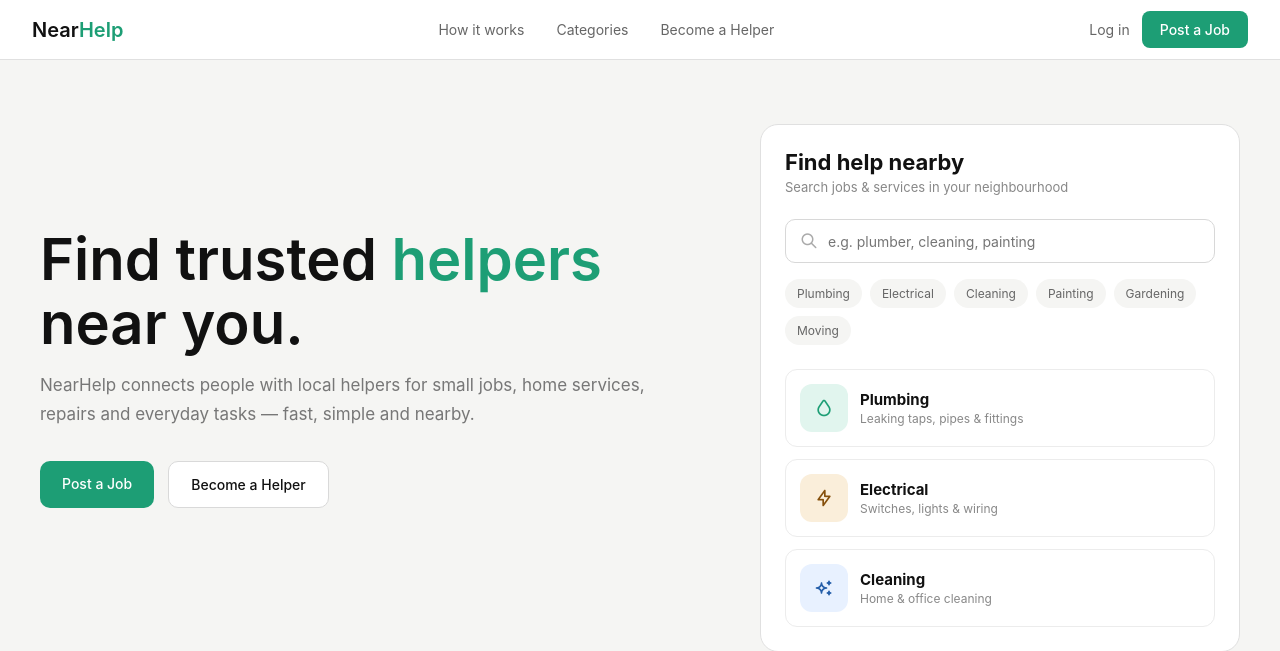
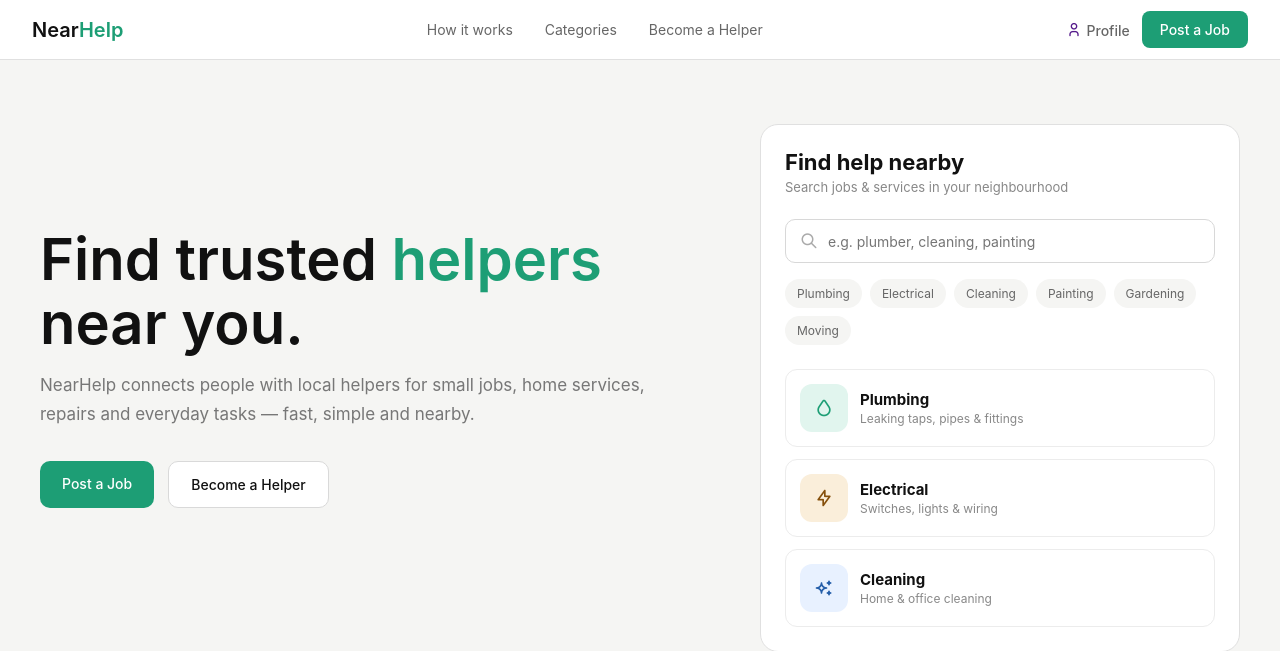
Before and after one commit to irfanashraf-1/NearHelp, a Django app: page /Home in a window 1280 px wide. Shown: the top 651 px of the page. Run offline with Django 5.2, Linux system fonts and the light colour scheme.

Commit message:
6th commit

```diff
--- a/projectnearhelpapp/models.py
+++ b/projectnearhelpapp/models.py
@@ -3,7 +3,7 @@ from django.db import models
 # Create your models here.
 class Client_details(models.Model):
         Fullname = models.CharField(max_length=50)
-        Phone_number = models.IntegerField(max_length=10)
+        Phone_number = models.IntegerField()
         Email = models.CharField()
         Area = models.CharField()
         Town = models.CharField()
--- a/projectnearhelpapp/templates/home.html
+++ b/projectnearhelpapp/templates/home.html
@@ -27,7 +27,11 @@
             </div>
 
             <div class="nav-actions">
-                <a href="{% url 'Login_page' %}" class="nav-login">Log in</a>
+                <div class="role-icon role-icon-client">
+                    <a href=""><i class="ti ti-user"></i></a>
+                    <a href class="nav_profile">Profile</a>
+
+                </div>
 
                 <a href="{% url 'Job_posting_form' %}" class="nav-post-btn">
                     Post a Job
--- a/projectnearhelpapp/views.py
+++ b/projectnearhelpapp/views.py
@@ -1,5 +1,6 @@
 from django.shortcuts import render ,redirect
 from projectnearhelpapp.models import Client_details , Helper_details
+from django.contrib.auth.decorators import login_required
 from django.contrib.auth.models import User , auth
 from django.contrib import messages
 from django.contrib.auth import login
@@ -14,11 +15,14 @@ def Client_signup_page(request):
     return render(request,'client_signup_page.html')
 def Login_page(request):
     return render(request,'login_page.html')
+
+
 def Home(request):
     return render(request,'home.html')
 def Job_posting_form(request):
     return render(request,'job_posting_form.html')
 
+@login_required
 def Admin_dashboard(request):
     return render(request,'admin_dashboard.html')
 def Helper_data_table(request):
--- a/static/css/home_2.css
+++ b/static/css/home_2.css
@@ -2,6 +2,9 @@
     margin: 0;
     padding: 0;
     box-sizing: border-box;
+}
+a{
+    text-decoration: none;
 }
 
 html {
@@ -67,10 +70,14 @@ body {
     gap: 12px;
 }
 
-.nav-login {
+.nav_profile {
     text-decoration: none;
     font-size: 14px;
+    font-weight:500;
     color: #666;
+}
+.nav_profile:hover {
+    color: #1D9E75;
 }
 
 .nav-post-btn {
@@ -87,6 +94,12 @@ body {
 .nav-post-btn:hover {
     background: #0F6E56;
 }
+
+
+.ti-user:hover {
+    color: #1D9E75;
+}
+
 
 /* HERO */
 
```
Also changed, not shown: db.sqlite3, photos/man_.jpeg (added), 2 other files.
